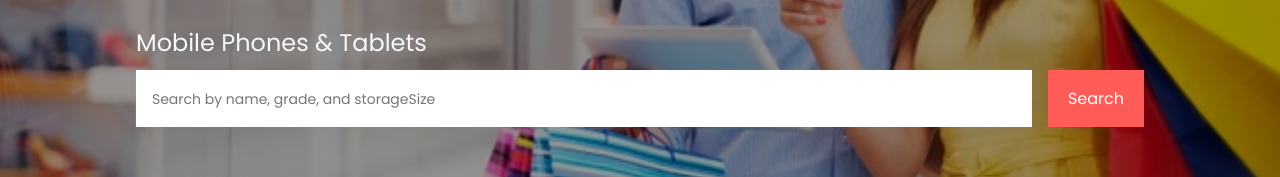
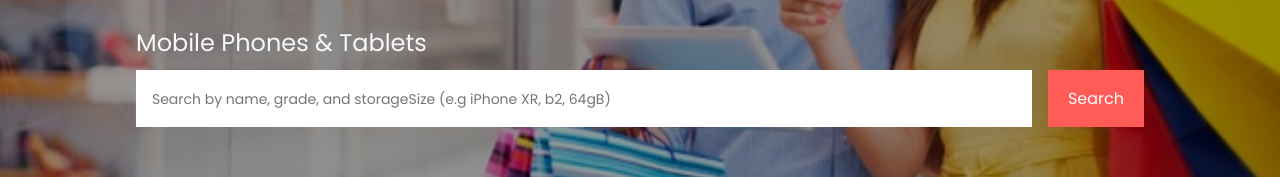
Before and after one commit to Born2shine/iphone-shop, a React (Create React App) app: page / in a window 1280 px wide. Shown: the part 284-461 px from the top of the page. Built offline with nearby package versions, Linux system fonts and the light colour scheme; no server answers.

Commit message:
added search query format

```diff
--- a/src/components/Home/index.js
+++ b/src/components/Home/index.js
@@ -78,7 +78,7 @@ const Home = () => {
                         <input type="text"
                         value={sortData}
                         onChange={(e) => setSortData(e.target.value)}
-                        placeholder="Search by name, grade, and storageSize" />
+                        placeholder="Search by name, grade, and storageSize (e.g iPhone XR, b2, 64gB)" />
                         <button onClick={handleSubmit} className="btn">Search</button>
                     </div>
                 </div>
@@ -111,7 +111,7 @@ const Home = () => {
                 }
                 <aside className="iphones">
                    { !fetching && availablePhone &&
-                       availablePhone.map(({_id, name, imgUrl, lowestAsk}) => {
+                       availablePhone.map(({_id, name, imgUrl, quantity, lowestAsk}) => {
 
                         //    const { price, storageSize, carrier, grade } = lowestAsk
                            return (
@@ -123,7 +123,7 @@ const Home = () => {
                                     <p className="name"> { name }  </p>
                                     <ul>
                                         <li className="size"> {lowestAsk && lowestAsk.storageSize} </li>
-                                        <li className="price">&#8358;{lowestAsk && lowestAsk.price}</li>
+                                        <li className="price">&#36;{lowestAsk && lowestAsk.price}</li>
                                     </ul>
                                     <span className="carrier"> {lowestAsk && lowestAsk.carrier}</span>
                                 </div>
```
